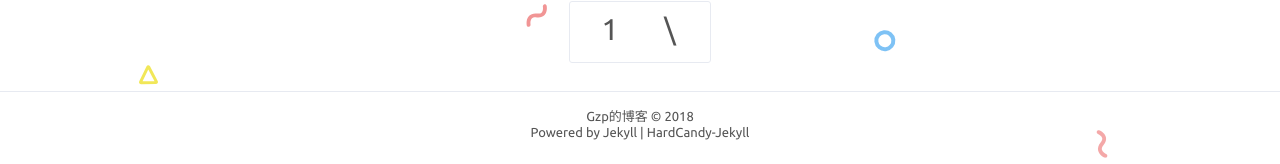
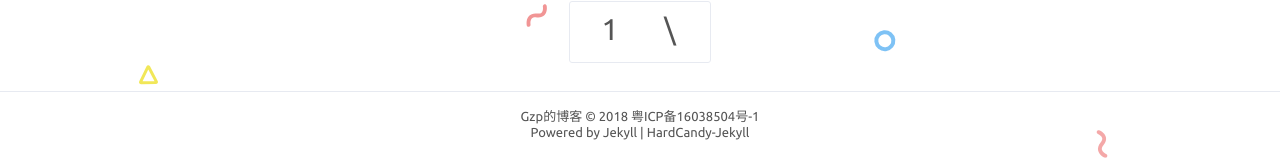
Before and after one commit to zhengzhengpig/elfgzp.cn, a Jekyll site: the page built from index.html, in a window 1280 px wide. Shown: the part 1004-1168 px from the top of the page. Built offline with Jekyll 4.4.1, drawn with Linux system fonts in a browser that asks for light colours; comment, search, counter and statistics services are not loaded.

Commit message:
[ADD] 增加网站备案号

```diff
--- a/_config.yml
+++ b/_config.yml
@@ -3,6 +3,7 @@ title: 'Gzp的博客'
 description: '一个兴趣使然的程序员'
 keywords: '技术, Python, Vue, 后端开发，前端开发，日常'
 url: 'https://elfgzp.github.io' # your host
+ICP: '粤ICP备16038504号-1' # 备案号
 
 # nav 中文字符空格：&emsp;
 nav: # 最佳体验 六个标签 且最好每个标签不超过4中文字
--- a/_includes/footer.html
+++ b/_includes/footer.html
@@ -7,6 +7,7 @@
     -
   {% endunless %}
   {{ current }}
+  {{ site.ICP }}
   <br>
   Powered by <a href="https://www.jekyll.com.cn/">Jekyll</a> | <a href="https://github.com/xukimseven/HardCandy-Jekyll">HardCandy-Jekyll</a></span>
 </footer>
```
